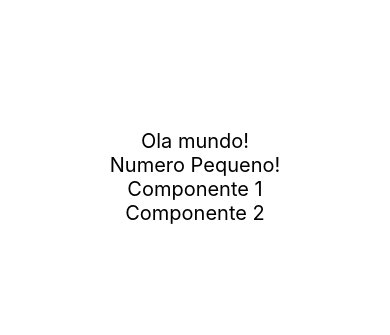
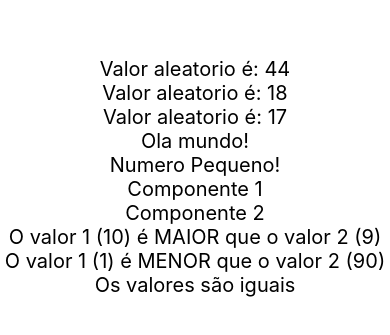
Before and after one commit to den-duar/P5, a React Native app in the folder ProjetoReactNative/: screen / in a window 390 px wide. Shown: the part 245-580 px from the top of the page. Built offline with nearby package versions, Linux system fonts and the light colour scheme.

Commit message:
adição componentes

```diff
--- a/ProjetoReactNative/App.jsx
+++ b/ProjetoReactNative/App.jsx
@@ -1,17 +1,25 @@
 import Primeiro from "./src/components/Primeiro";
 import PrimeiroProps from "./src/components/PrimeiroProps";
-import { View, Text } from "react-native";
+import { View } from "react-native";
 import Estilos from "./src/components/Estilos";
 import { Group1, Group2 } from "./src/components/Multi";
+import Aleatorio from "./src/components/Aleatorio";
+import VerificaNum from "./src/components/VerificaNum";
 
 export default function App() {
   return (
 
       <View style = {Estilos.view}>
+        <Aleatorio min={7} max = {99}/>
+        <Aleatorio min={7} max = {99}/>
+        <Aleatorio min={7} max = {99}/>
         <Primeiro/>
         <PrimeiroProps/>
         <Group1/>
         <Group2/>
+        <VerificaNum valor1={10} valor2={9}/>
+        <VerificaNum valor1={1} valor2={90}/>
+        <VerificaNum valor1={2} valor2={2}/>
       </View>
 
   );
```
